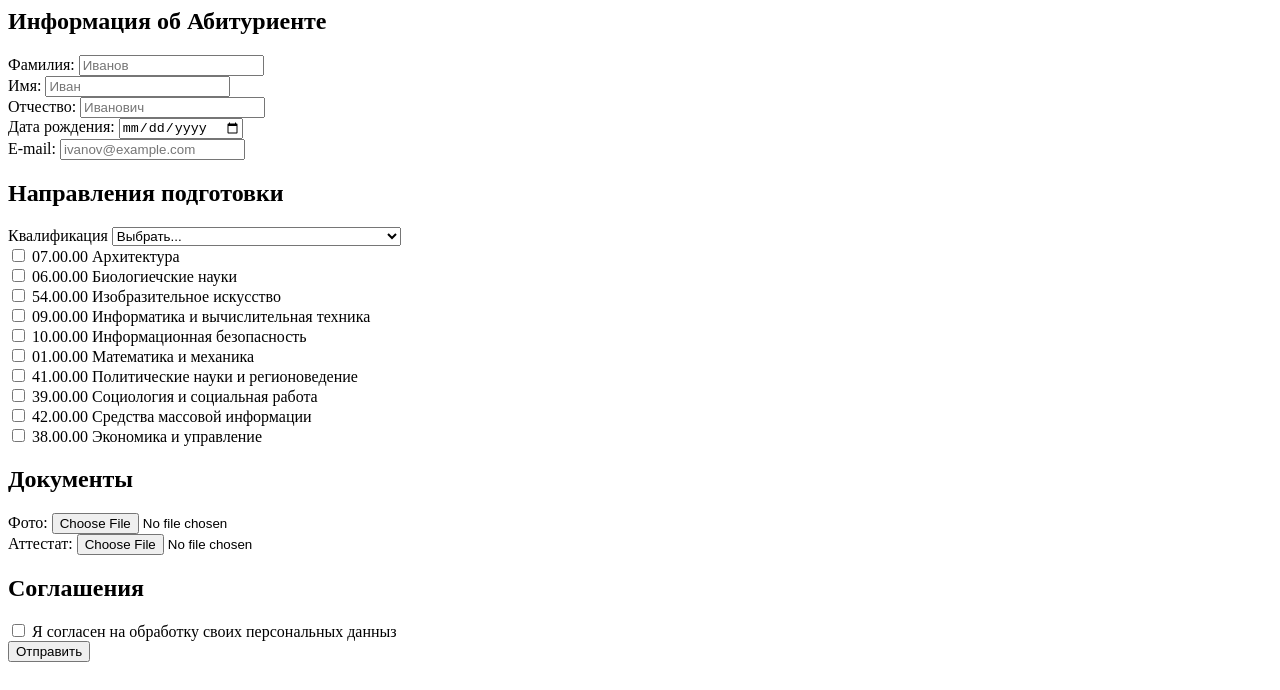
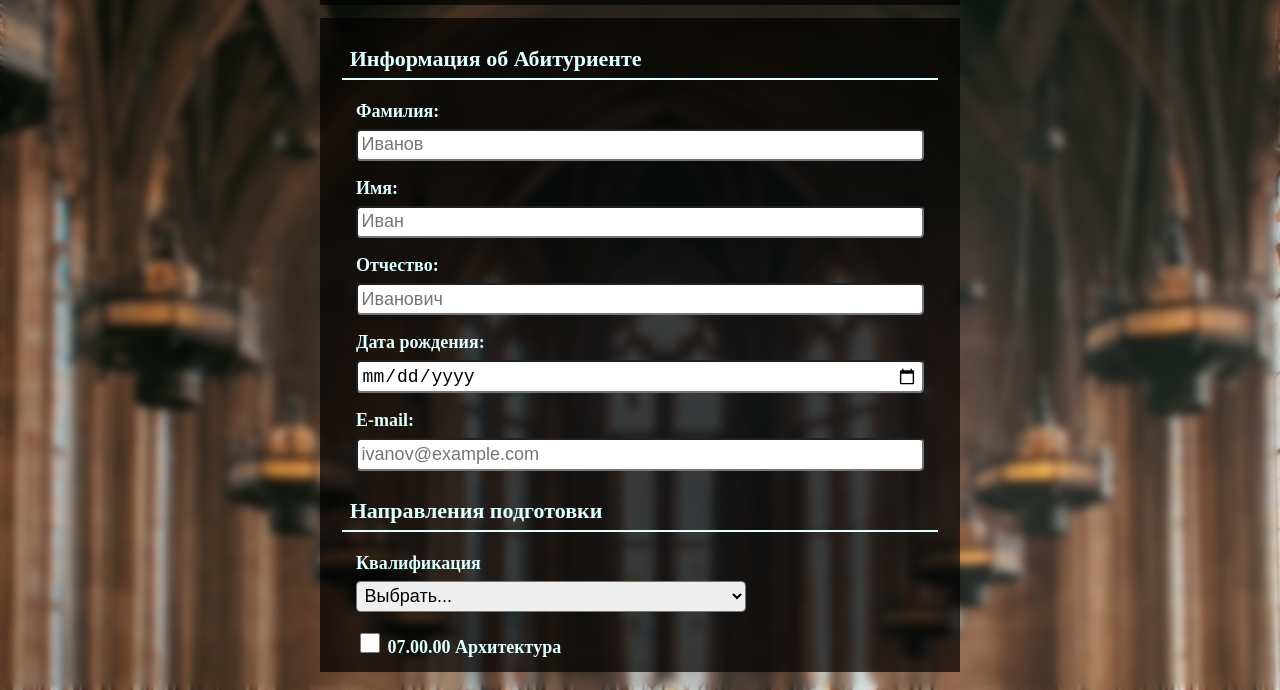
Before and after one commit to nilVFS/Student-Recruitment-Form, a plain HTML site: page index.html in a window 1280 px wide. Shown: the part 110-800 px from the top of the page. Drawn offline with Linux system fonts and the light colour scheme; the site is published under a folder, as on GitHub Pages, so addresses that start at the root find nothing.

Commit message:
fix links

```diff
--- a/index.html
+++ b/index.html
@@ -5,8 +5,8 @@
     <meta http-equiv="X-UA-Compatible" content="IE=edge">
     <meta name="viewport" content="width=device-width, initial-scale=1.0">
     <title>Подача документов</title>
-    <link href="/resources/styles/reset.css" type="text/css" rel="stylesheet" />
-    <link href="/resources/styles/styles.css" type="text/css" rel="stylesheet" />
+    <link href="resources/styles/reset.css" type="text/css" rel="stylesheet" />
+    <link href="resources/styles/styles.css" type="text/css" rel="stylesheet" />
 </head>
 <body>
 
--- a/resources/styles/styles.css
+++ b/resources/styles/styles.css
@@ -18,7 +18,7 @@
     font-size: 18px;
     font-weight: 600;
     color: lightcyan;
-    background: url("/resources/images/helen-ngoc-n-xBOa3VTGFyU-unsplash.jpg");
+    background: url("../images/helen-ngoc-n-xBOa3VTGFyU-unsplash.jpg");
     background-repeat: no-repeat;
     background-position: center;
     -webkit-backdrop-filter: blur(5px);
```
